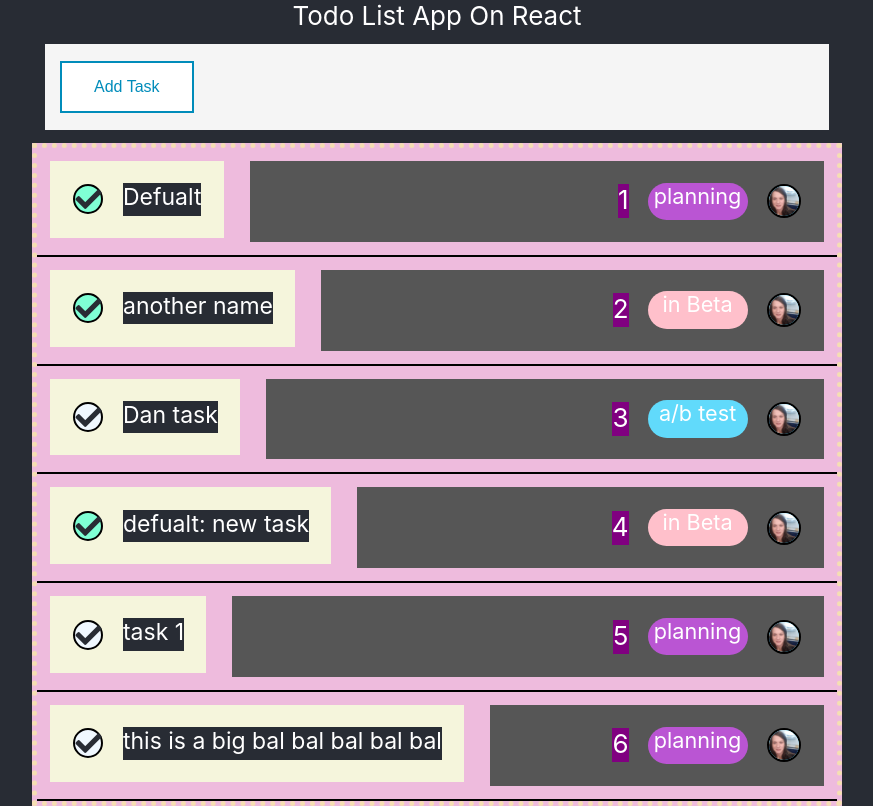
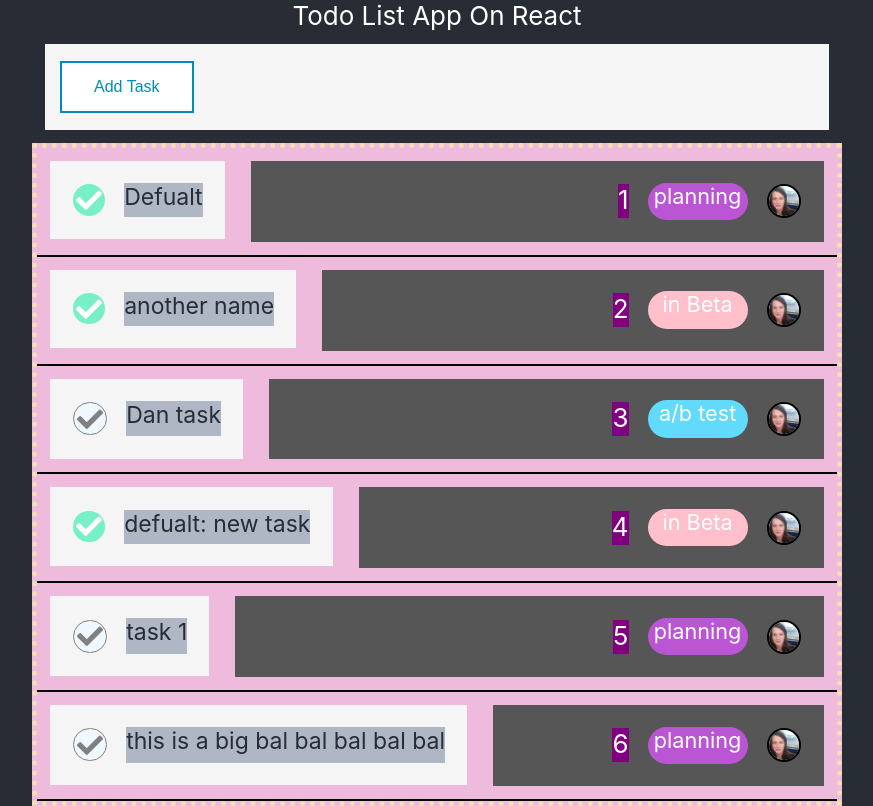
Before and after one commit to galiii/react-tutorial3, a React (Create React App) app in the folder my-app/: page / in a window 1280 px wide. Shown: the whole page, without its empty margins (203-1076 px from the left). Built offline with nearby package versions, Linux system fonts and the light colour scheme.

Commit message:
some style to done undone

```diff
--- a/my-app/src/App.css
+++ b/my-app/src/App.css
@@ -78,16 +78,62 @@ li {
 }
 
 .start-warp {
-  background-color: beige;
+  background-color: whitesmoke;
   display: flex;
   /*flex: 1;*/
+  justify-content: flex-start;
+  /*flex: 1;*/
   /*justify-content: flex-start;*/
+  /*margin: 0;
+  padding: 0;*/
 }
 
 .start-warp > div {
   margin: 0.4em;
+  /* margin: 0.4em;
+  padding: 0.4em;*/
 }
 
+/*** Done item ***/
+.check-item {
+  /*border: 2px solid grey;*/
+  /*border-radius: 100%;*/
+  /*float: left;*/
+}
+.check-item > div {
+  /*width: 30px;*/
+  /*border: 2px solid black;*/
+  padding: 0.1em;
+  border-radius: 100%;
+}
+
+.fas {
+  font-weight: 600;
+}
+.done-item {
+  border: none;
+  border-radius: 100%;
+  background-color: #77f0c7;
+  color: white;
+}
+.undone-item {
+  border: 1px solid grey;
+  border-radius: 100%;
+  background-color: #f0f8ff;
+  color: grey;
+}
+/*** Item title ***/
+.item-title {
+  background: #afb7c5;
+  font-size: calc(7px + 2vmin);
+  color: #282c34;
+  /*float: left;*/
+  /*padding-left: 2%;*/
+}
+
+/*************************************************/
+/******************* End Box *********************/
+/*************************************************/
 .end-warp {
   display: flex;
   flex: 1;
@@ -99,29 +145,6 @@ li {
 
 .end-warp > div {
   margin: 0.4em;
-}
-
-/*** Done item ***/
-.check-item {
-  border: 2px solid black;
-  border-radius: 60%;
-  /*float: left;*/
-}
-
-.done-item {
-  background-color: #7fffd4;
-  color: #282c34;
-}
-.undone-item {
-  background-color: #f0f8ff;
-  color: #282c34;
-}
-/*** Item title ***/
-.item-title {
-  background: #282c34;
-  font-size: calc(7px + 2vmin);
-  /*float: left;*/
-  /*padding-left: 2%;*/
 }
 
 .date-item {
--- a/my-app/src/components/Item.js
+++ b/my-app/src/components/Item.js
@@ -6,13 +6,12 @@ export default function Item({ index, done, title, dueDate, stat, usr }) {
     <li>
       <div className="warpper-list">
         <div className="start-warp">
-          <div
-            className={
-              done
-                ? "fas fa-check done-item check-item"
-                : "fas fa-check undone-item check-item"
-            }
-          ></div>
+          <div className=" check-item">
+            <div
+              className={`fas fa-check
+              ${done ? " done-item " : " undone-item"}`}
+            ></div>
+          </div>
           <div className="item-title">{title}</div>
         </div>
         <div className="end-warp">
```
